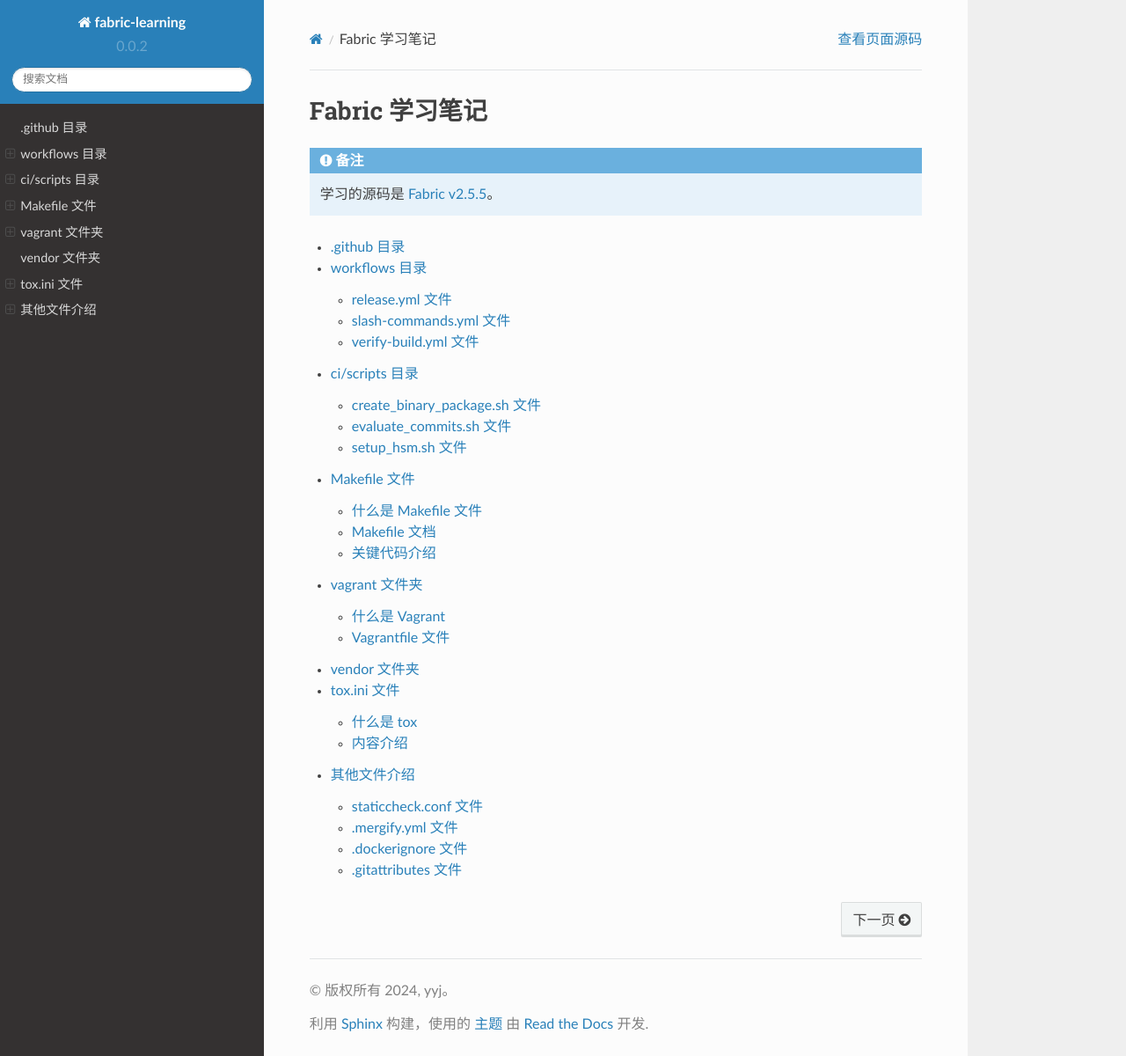
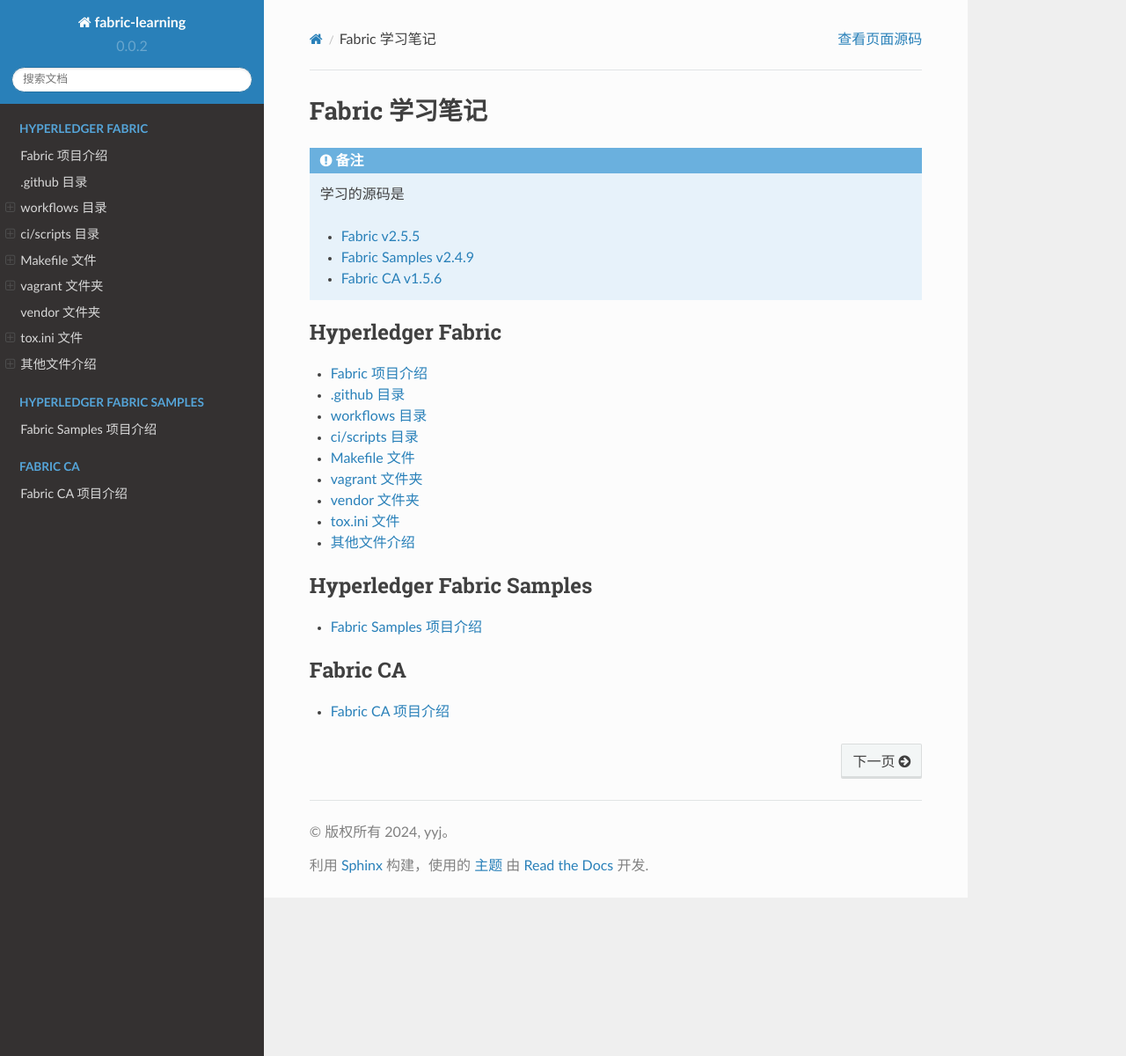
Before and after one commit to jetyang98/fabric-learning, a Sphinx documentation site: the page built from docs/index.rst, in a window 1280 px wide and 1200 px high. Shown: the whole window at 88% size. Built offline with Sphinx 7.4.7 and the Read the Docs theme 2.0.0, drawn with Linux system fonts in a browser that asks for light colours.

Commit message:
添加fabric-samples和fabric-ca项目

```diff
--- /dev/null
+++ b/docs/fabric.rst
@@ -0,0 +1,7 @@
+*****************
+Fabric 项目介绍
+*****************
+
+`项目地址 <https://github.com/hyperledger/fabric/tree/v2.5.5>`_
+
+Hyperledger Fabric 是一个企业级的分布式账本平台，旨在实现高度可定制的区块链解决方案。Fabric 提供了一个可插拔的架构，使开发人员能够选择适合其特定用例的一组功能，并且可以通过智能合约来控制链码的执行。Fabric 提供了高度的隐私和可扩展性。Fabric 还提供了丰富的身份认证、访问控制和数据隐私机制，以满足企业级应用程序的需求。
--- /dev/null
+++ b/docs/fabric_ca.rst
@@ -0,0 +1,7 @@
+********************
+Fabric CA 项目介绍
+********************
+
+`项目地址 <https://github.com/hyperledger/fabric-ca/tree/v1.5.6>`_
+
+Fabric CA 是 Hyperledger Fabric 提供的一个证书管理服务，用于管理 Fabric 网络中的身份和证书。Fabric CA 提供了一组功能强大的命令行工具和 API，用于注册、注销、认证和撤销用户、节点和组织的身份。它支持基于 X.509 标准的证书生成和管理，同时提供了灵活的身份验证和访问控制机制。
--- /dev/null
+++ b/docs/fabric_samples.rst
@@ -0,0 +1,7 @@
+*************************
+Fabric Samples 项目介绍
+*************************
+
+`项目地址 <https://github.com/hyperledger/fabric-samples/tree/v2.4.9>`_
+
+Fabric Samples 是 Hyperledger Fabric 提供的官方示例集合，旨在帮助开发人员快速了解 Fabric 平台的功能和用法。这些示例涵盖了从基本的网络设置和链码开发到复杂的多组织部署和集成测试等各个方面。Fabric Samples 提供了一系列实用的示例和脚本，开发人员可以通过它们来探索 Fabric 平台的各种功能。
--- a/docs/index.rst
+++ b/docs/index.rst
@@ -4,9 +4,17 @@ Fabric 学习笔记
 
 .. note::
 
-  学习的源码是 `Fabric v2.5.5 <https://github.com/hyperledger/fabric/tree/v2.5.5>`_。
+  学习的源码是
+
+  - `Fabric v2.5.5 <https://github.com/hyperledger/fabric/tree/v2.5.5>`_
+  - `Fabric Samples v2.4.9 <https://github.com/hyperledger/fabric-samples/tree/v2.4.9>`_
+  - `Fabric CA v1.5.6 <https://github.com/hyperledger/fabric-ca/tree/v1.5.6>`_
 
 .. toctree::
+  :caption: Hyperledger Fabric
+  :maxdepth: 1
+
+  fabric
 
   workflows
   scripts
@@ -17,3 +25,15 @@ Fabric 学习笔记
 
   tox
   other_files
+
+.. toctree::
+  :caption: Hyperledger Fabric Samples
+  :maxdepth: 1
+
+  fabric_samples
+
+.. toctree::
+  :caption: Fabric CA
+  :maxdepth: 1
+
+  fabric_ca
```
